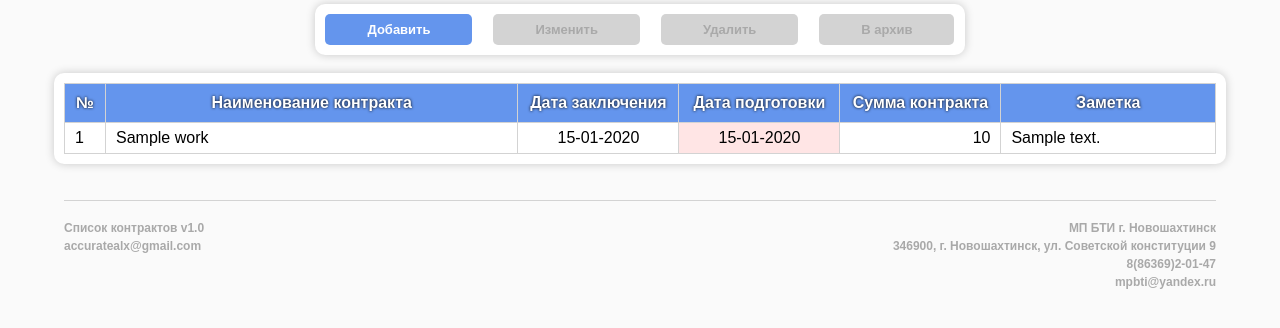
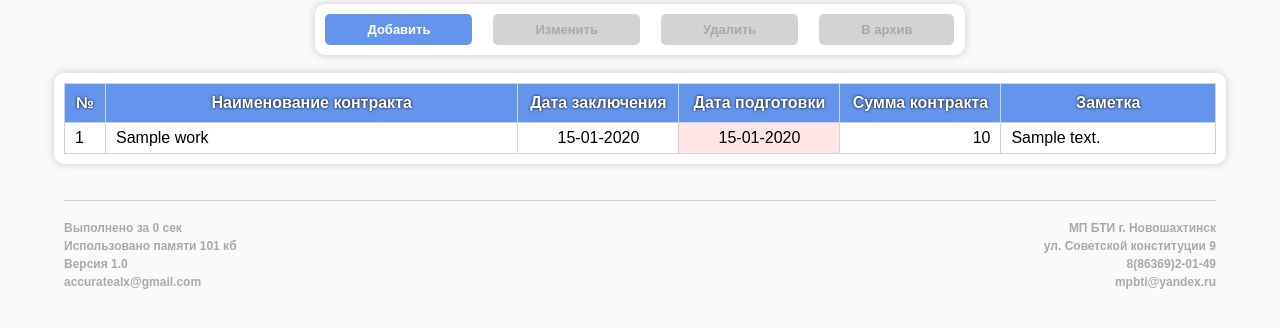
Before and after one commit to accuratealx/Web.ContractList, a PHP site: page / in a window 1280 px wide. Shown: the part 151-479 px from the top of the page. Run offline with PHP 8.4, Linux system fonts and the light colour scheme; tables that the repository leaves empty hold one stand-in row (values such as "Sample post").

Commit message:
В футер добавлена информация об использованной памяти и времени

```diff
--- a/components/Component_Footer.html
+++ b/components/Component_Footer.html
@@ -34,13 +34,19 @@
 
 <?php
     global $Data;
+    global $DEBUG;
+
+    $DEBUG['Time'] = round(microtime(true) - $DEBUG['Time'], 4);
+    $DEBUG['Memory'] = round((memory_get_usage() - $DEBUG['Memory']) / 1024, 0);
 ?>
 
 <div class="FooterWrapeer FooterItemLeft">
     <div class="FooterFrame">
 
         <div class="FooterItem">
-            <p><?php echo sprintf('%s v%s', $Data['SystemInfo']['Title'], $Data['SystemInfo']['Version']); ?></p>
+            <p><?php echo sprintf('Выполнено за %s сек', $DEBUG['Time']); ?></p>
+            <p><?php echo sprintf('Использовано памяти %s кб', $DEBUG['Memory']); ?></p>
+            <p><?php echo sprintf('Версия %s', $Data['SystemInfo']['Version']); ?></p>
             <p><?php echo $Data['SystemInfo']['Mail']; ?></p>
         </div>
 
--- a/config.inc.php
+++ b/config.inc.php
@@ -13,8 +13,8 @@ $Config["SystemInfo"]["Version"] = '1.0';
 $Config["SystemInfo"]["Mail"] = 'accuratealx@gmail.com';
 
 $Config["Enterprise"]["Title"] = 'МП БТИ г. Новошахтинск';
-$Config["Enterprise"]["Adress"] = '346900, г. Новошахтинск, ул. Советской конституции 9';
-$Config["Enterprise"]["Phone"] = '8(86369)2-01-47';
+$Config["Enterprise"]["Adress"] = 'ул. Советской конституции 9';
+$Config["Enterprise"]["Phone"] = '8(86369)2-01-49';
 $Config["Enterprise"]["Mail"] = 'mpbti@yandex.ru';
 
 ?>
--- a/index.php
+++ b/index.php
@@ -1,5 +1,7 @@
 <?php
-use Vtiful\Kernel\Format;
+
+$DEBUG['Time'] = microtime(true);
+$DEBUG['Memory'] = memory_get_usage();
 
 //Пути
 define("DIR_ROOT", dirname(__FILE__)."/");
```
